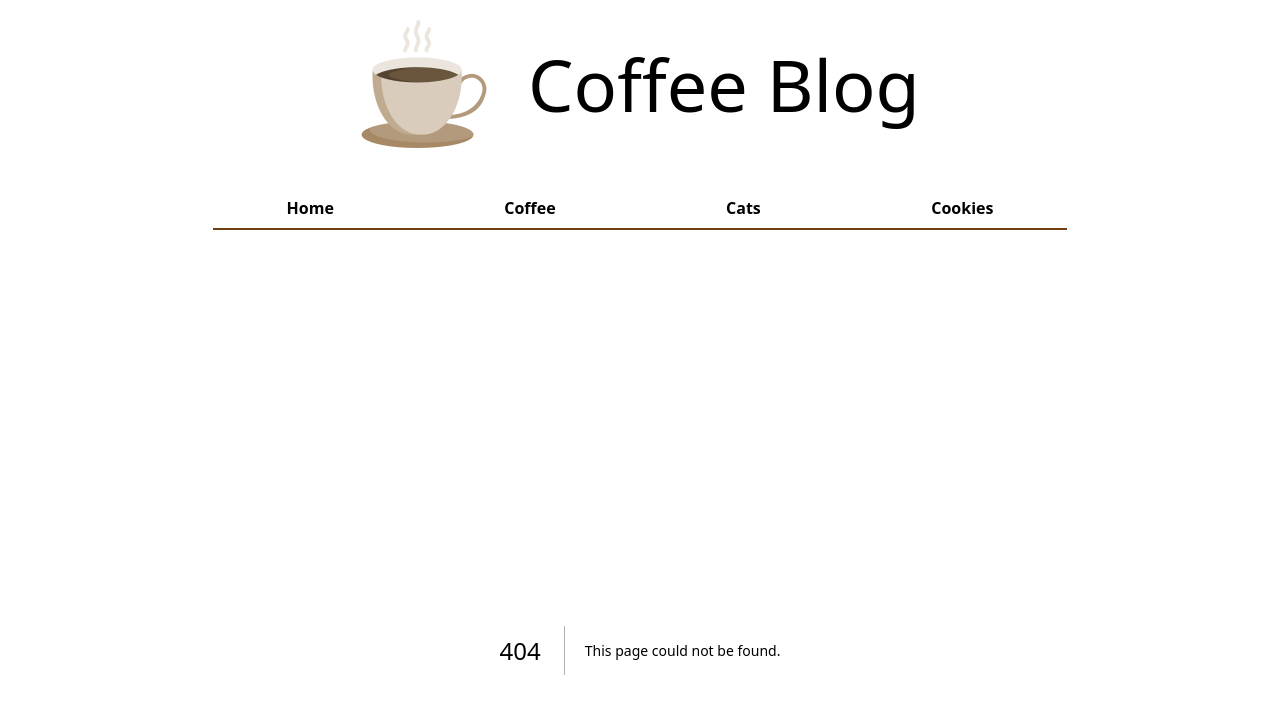
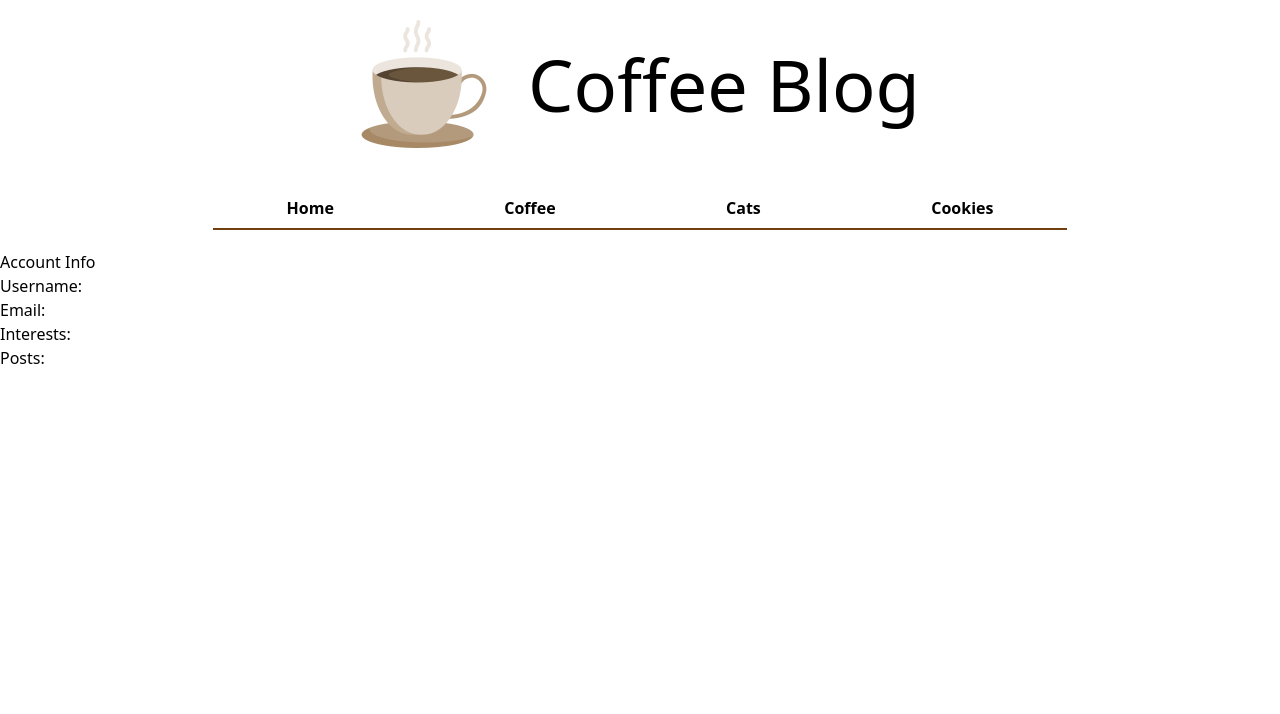
Before and after one commit to SeiRann/coffee_blog, a Next.js app: page /account in a window 1280 px wide. Before the commit this address had no page. Shown: the top 714 px of the page. Built offline with nearby package versions, Linux system fonts and the light colour scheme.

Commit message:
account stored working but need to implement REDUX :skull:

```diff
--- /dev/null
+++ b/app/account/page.tsx
@@ -0,0 +1,16 @@
+"use client"
+export default function Account() {
+	const userString = localStorage.getItem("user")
+
+	// Parse the user data from JSON string to JavaScript object
+	const user = userString ? JSON.parse(userString) : null
+	return (
+		<div>
+			<h1>Account Info</h1>
+			<p>Username: {user?.username}</p>
+			<p>Email: {user?.email}</p>
+			<p>Interests: {user?.interests}</p>
+			<p>Posts: {user?.posts}</p>
+		</div>
+	)
+}
--- a/app/components/loginForm.tsx
+++ b/app/components/loginForm.tsx
@@ -1,6 +1,8 @@
+"use client"
 import { useForm } from "react-hook-form"
 import { LOGIN_USER } from "../constants"
 import { useLazyQuery } from "@apollo/client"
+import { useEffect } from "react"
 
 type inputs = {
 	username: string
@@ -29,6 +31,12 @@ export default function LoginAccountForm() {
 		})
 	}
 
+	useEffect(() => {
+		if (data?.login != null) {
+			localStorage.setItem("user", JSON.stringify(data.login))
+		}
+	}, [data])
+
 	return (
 		<div>
 			<form onSubmit={handleSubmit(onSubmit)}>
@@ -36,12 +44,6 @@ export default function LoginAccountForm() {
 				<input type="password" placeholder="Password" {...register("password", { required: true })} />
 				<button>Login</button>
 			</form>
-			{data && (
-				<div>
-					<h1>Welcome, {data.login.username}</h1>
-					<p>With the email: {data.login.email}</p>
-				</div>
-			)}
 		</div>
 	)
 }
```
